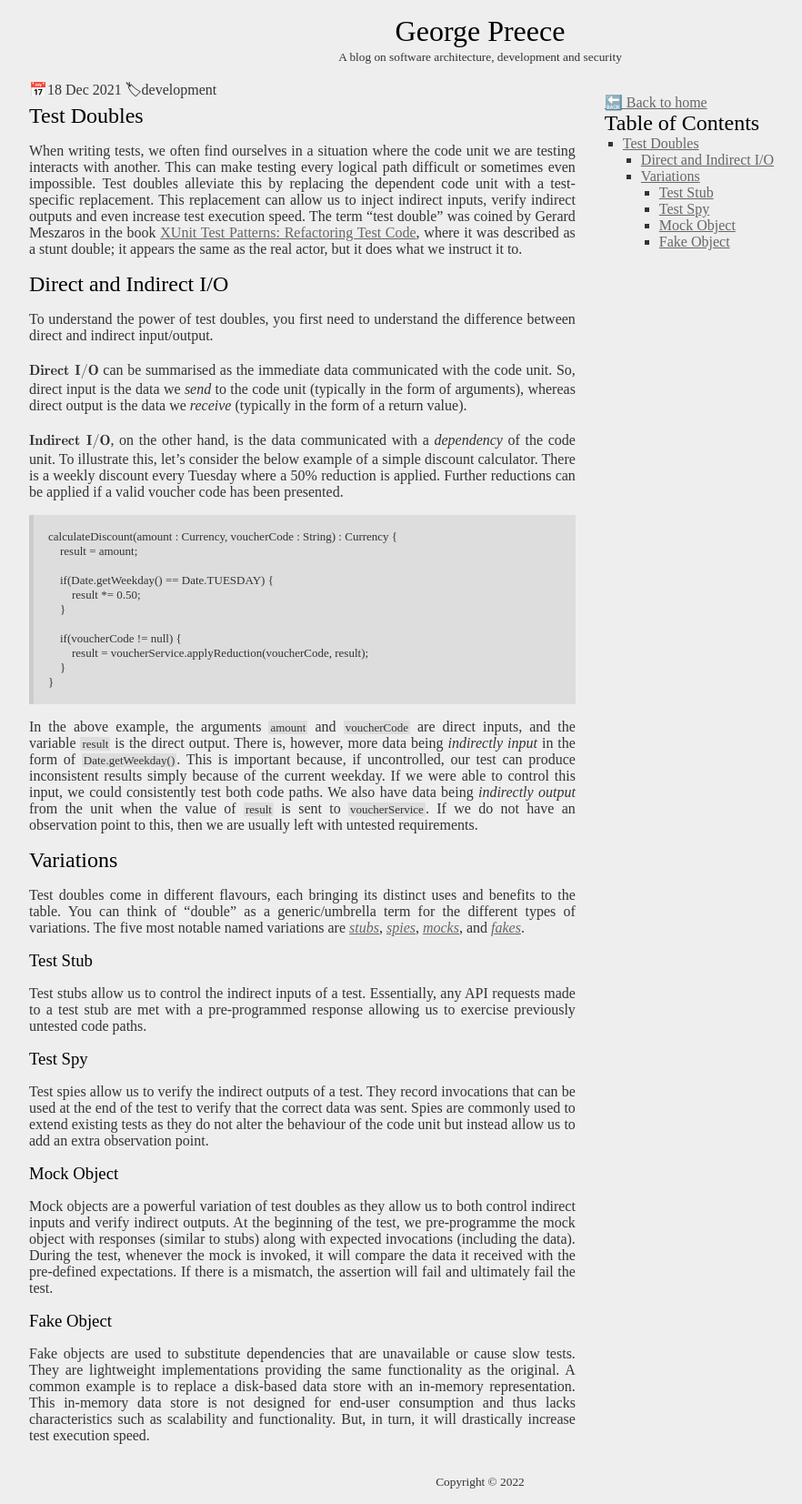
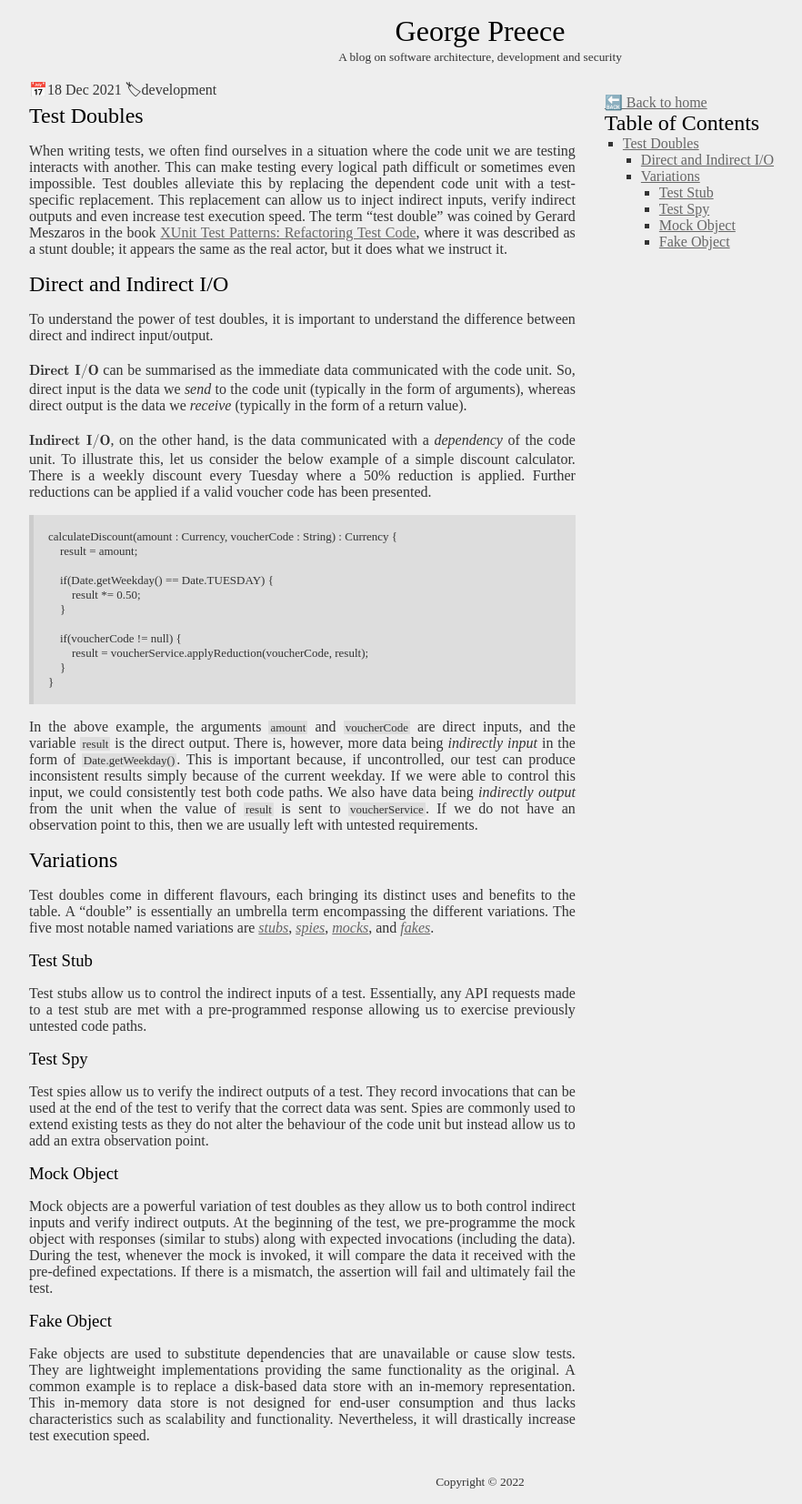
Before and after one commit to GeorgePreece/GeorgePreece.github.io, a Jekyll site: the page built from _posts/2021-12-18-test-doubles.md, in a window 1280 px wide. Shown: the whole page at 91% size, without its empty margins (112-994 px from the left). Built offline with Jekyll 4.4.1, drawn with Linux system fonts in a browser that asks for light colours; some web fonts are replaced.

Commit message:
Re-write for better impression

````diff
--- a/_posts/2021-12-18-test-doubles.md
+++ b/_posts/2021-12-18-test-doubles.md
@@ -11,14 +11,14 @@
 ---
 # {{ page.title }}
 
-When writing tests, we often find ourselves in a situation where the code unit we are testing interacts with another. This can make testing every logical path difficult or sometimes even impossible. Test doubles alleviate this by replacing the dependent code unit with a test-specific replacement. This replacement can allow us to inject indirect inputs, verify indirect outputs and even increase test execution speed. The term "test double" was coined by Gerard Meszaros in the book [XUnit Test Patterns: Refactoring Test Code](http://xunitpatterns.com/), where it was described as a stunt double; it appears the same as the real actor, but it does what we instruct it to.
+When writing tests, we often find ourselves in a situation where the code unit we are testing interacts with another. This can make testing every logical path difficult or sometimes even impossible. Test doubles alleviate this by replacing the dependent code unit with a test-specific replacement. This replacement can allow us to inject indirect inputs, verify indirect outputs and even increase test execution speed. The term "test double" was coined by Gerard Meszaros in the book [XUnit Test Patterns: Refactoring Test Code](http://xunitpatterns.com/), where it was described as a stunt double; it appears the same as the real actor, but it does what we instruct it.
 
 ## Direct and Indirect I/O
-To understand the power of test doubles, you first need to understand the difference between direct and indirect input/output.
+To understand the power of test doubles, it is important to understand the difference between direct and indirect input/output.
 
 **Direct I/O** can be summarised as the immediate data communicated with the code unit. So, direct input is the data we _send_ to the code unit (typically in the form of arguments), whereas direct output is the data we _receive_ (typically in the form of a return value).
 
-**Indirect I/O**, on the other hand, is the data communicated with a _dependency_ of the code unit. To illustrate this, let's consider the below example of a simple discount calculator. There is a weekly discount every Tuesday where a 50% reduction is applied. Further reductions can be applied if a valid voucher code has been presented.
+**Indirect I/O**, on the other hand, is the data communicated with a _dependency_ of the code unit. To illustrate this, let us consider the below example of a simple discount calculator. There is a weekly discount every Tuesday where a 50% reduction is applied. Further reductions can be applied if a valid voucher code has been presented.
 
 ```
 calculateDiscount(amount : Currency, voucherCode : String) : Currency {
@@ -37,7 +37,7 @@
 In the above example, the arguments `amount` and `voucherCode` are direct inputs, and the variable `result` is the direct output. There is, however, more data being _indirectly input_ in the form of `Date.getWeekday()`. This is important because, if uncontrolled, our test can produce inconsistent results simply because of the current weekday. If we were able to control this input, we could consistently test both code paths. We also have data being _indirectly output_ from the unit when the value of `result` is sent to `voucherService`. If we do not have an observation point to this, then we are usually left with untested requirements.
 
 ## Variations
-Test doubles come in different flavours, each bringing its distinct uses and benefits to the table. You can think of "double" as a generic/umbrella term for the different types of variations. The five most notable named variations are [_stubs_](#test-stub), [_spies_](#test-spy), [_mocks_](#mock-object), and [_fakes_](#fake-object).
+Test doubles come in different flavours, each bringing its distinct uses and benefits to the table. A "double" is essentially an umbrella term encompassing the different variations. The five most notable named variations are [_stubs_](#test-stub), [_spies_](#test-spy), [_mocks_](#mock-object), and [_fakes_](#fake-object).
 
 ### Test Stub
 Test stubs allow us to control the indirect inputs of a test. Essentially, any API requests made to a test stub are met with a pre-programmed response allowing us to exercise previously untested code paths.
@@ -49,4 +49,4 @@
 Mock objects are a powerful variation of test doubles as they allow us to both control indirect inputs and verify indirect outputs. At the beginning of the test, we pre-programme the mock object with responses (similar to stubs) along with expected invocations (including the data). During the test, whenever the mock is invoked, it will compare the data it received with the pre-defined expectations. If there is a mismatch, the assertion will fail and ultimately fail the test.
 
 ### Fake Object
-Fake objects are used to substitute dependencies that are unavailable or cause slow tests. They are lightweight implementations providing the same functionality as the original. A common example is to replace a disk-based data store with an in-memory representation. This in-memory data store is not designed for end-user consumption and thus lacks characteristics such as scalability and functionality. But, in turn, it will drastically increase test execution speed.
+Fake objects are used to substitute dependencies that are unavailable or cause slow tests. They are lightweight implementations providing the same functionality as the original. A common example is to replace a disk-based data store with an in-memory representation. This in-memory data store is not designed for end-user consumption and thus lacks characteristics such as scalability and functionality. Nevertheless, it will drastically increase test execution speed.
````
